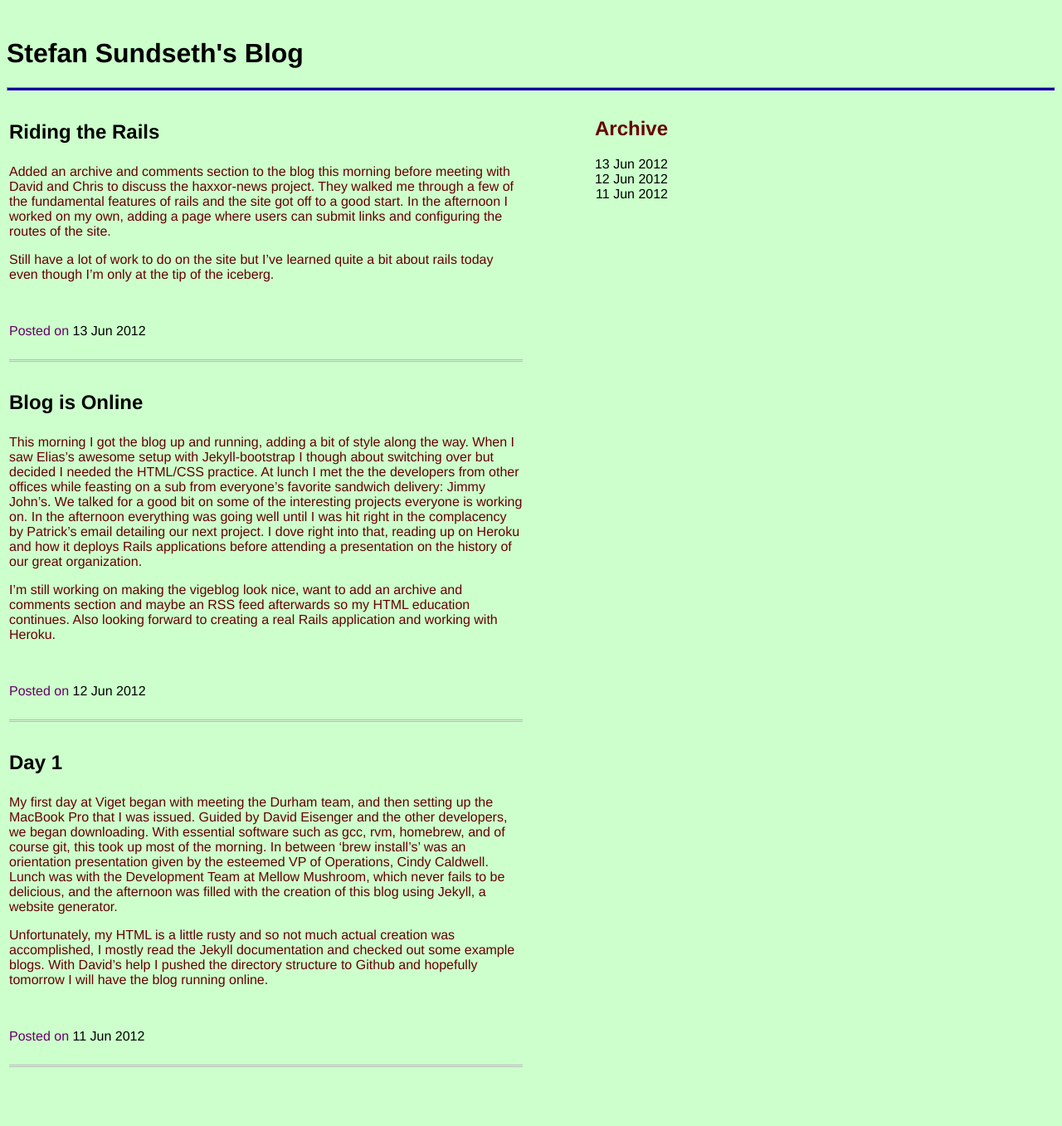
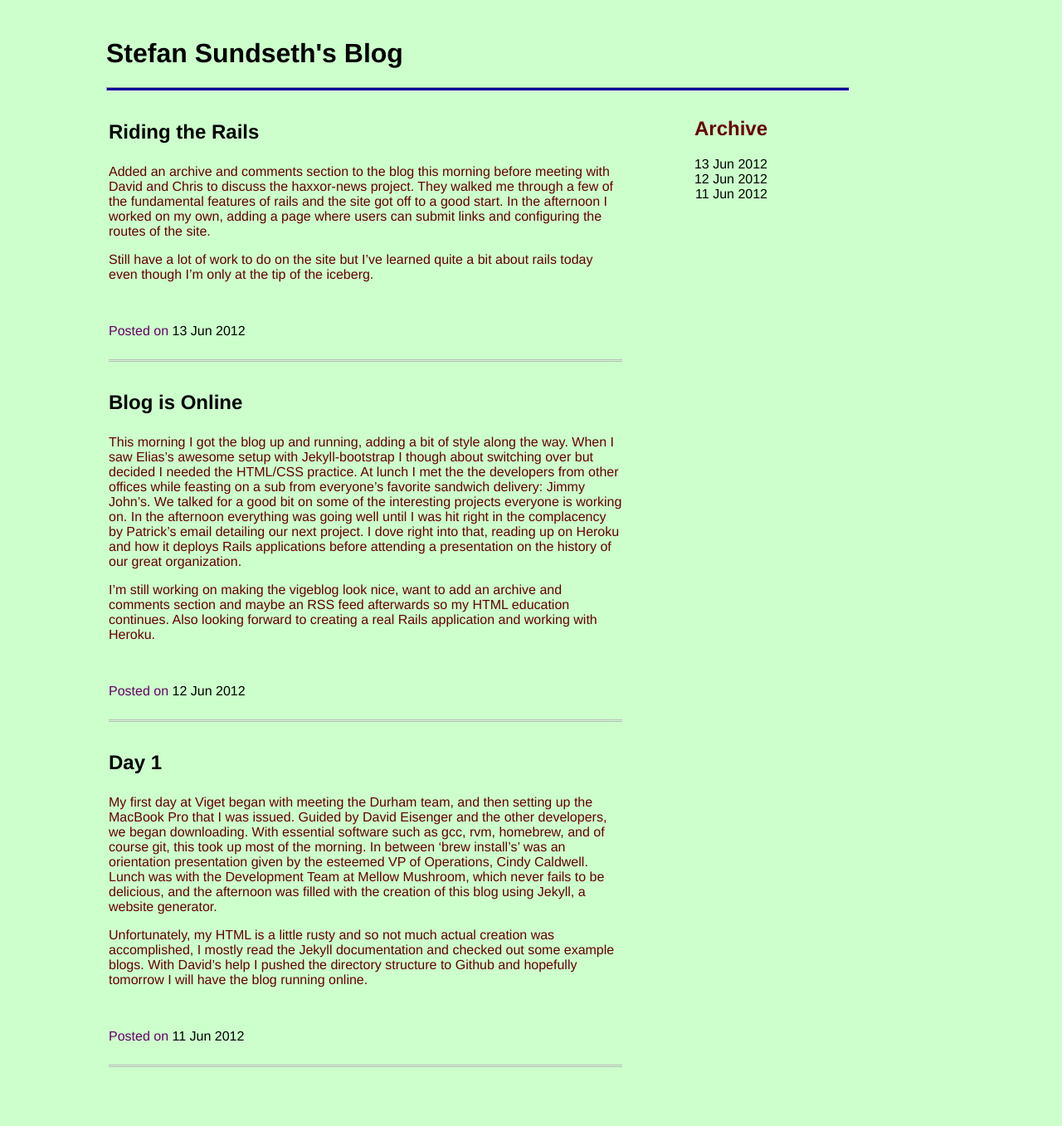
Before and after one commit to SSundseth/ssundseth.github.com, a Jekyll site: the page built from index.html, in a window 1280 px wide. Shown: the whole page at 83% size. Built offline with Jekyll 4.4.1, drawn with Linux system fonts in a browser that asks for light colours; Markdown is read by kramdown in place of the engine named in the settings.

Commit message:
increased margins

```diff
--- a/css/main.css
+++ b/css/main.css
@@ -2,6 +2,8 @@ html {
         padding: 25px 0 25px 0; }
 
 body {
+  margin-left:10%;
+  margin-right:20%;
         background-color:#CCFFCC;
         text-align: left;
         font-family: 'Helvetica Neue', Helvetica;
@@ -16,7 +18,8 @@ a:active {text-decoration: none}
 
 table {
         margin-left: auto;
-        margin-right: auto; }
+        margin-right: auto;
+      }
 
 
 .center {
--- a/index.html
+++ b/index.html
@@ -26,7 +26,7 @@ title: Stefan Sundseth
       <td style="width:200px; text-align:right;">
         <h2>Archive</h2>
         {% for post in site.posts %}
-          <div class="arch">
+          <div class="archive">
             <a href="{{ post.url }}">{{ post.date | date_to_string }}</a>
           </div>
         {% endfor %}
```
